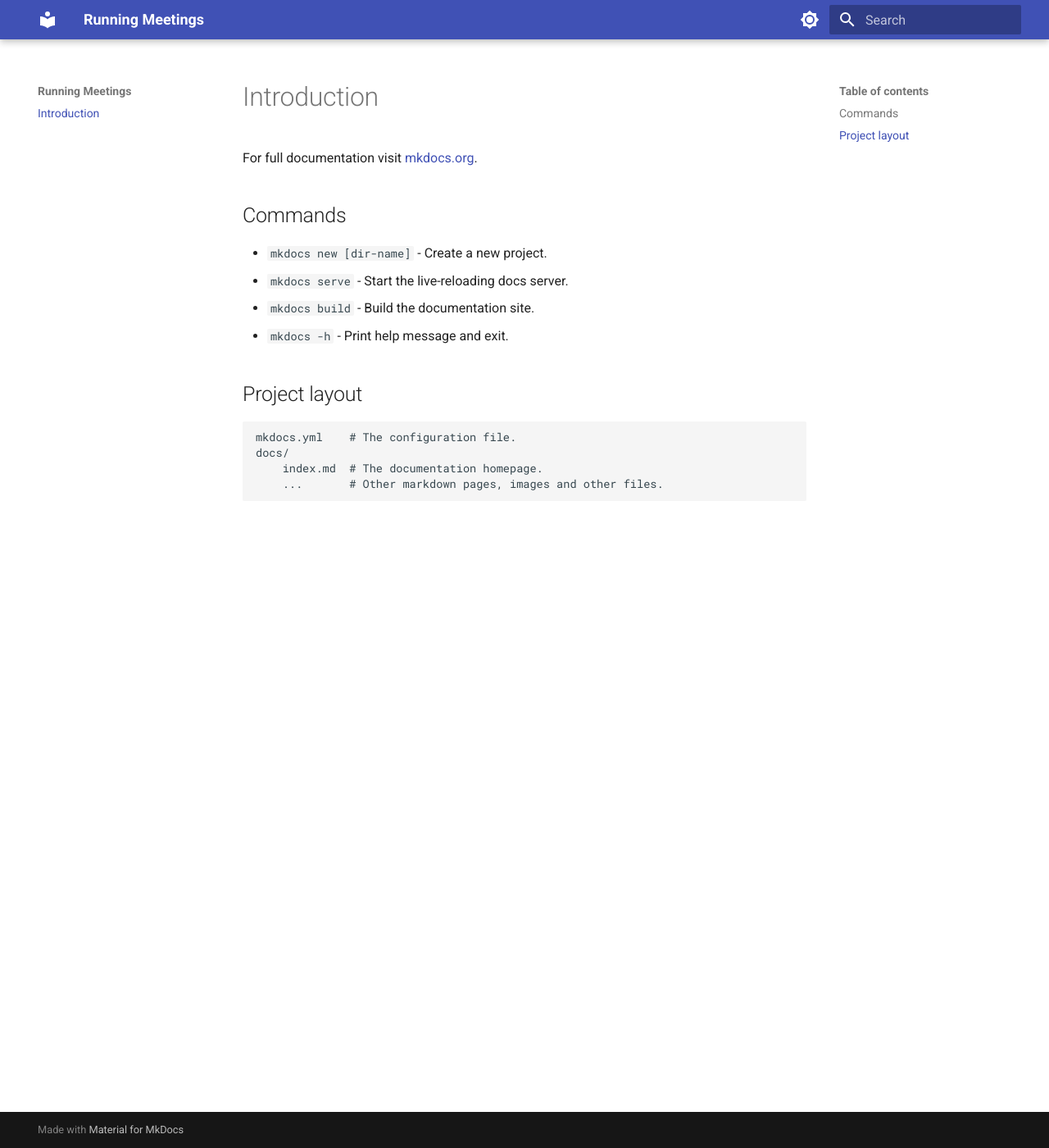
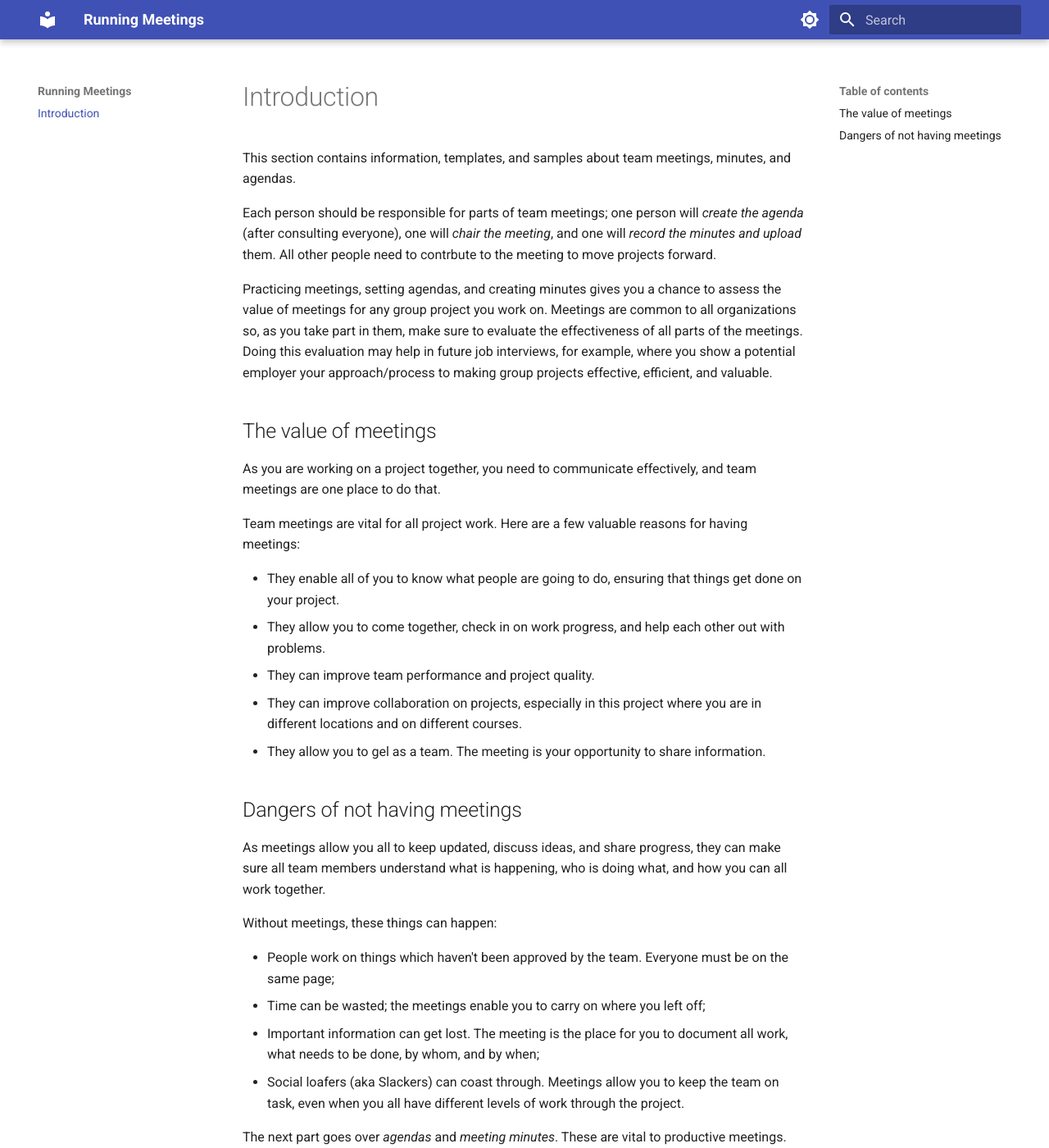
Before and after one commit to SammyJLee/Running-Meetings, an MkDocs documentation site: the page built from docs/index.md, in a window 1280 px wide and 1400 px high. Shown: the whole window at 82% size. Built offline with MkDocs 1.6.1 and Material for MkDocs 9.7.7, drawn with Linux system fonts in a browser that asks for light colours; some of the changed text lies outside the part shown.

Commit message:
updated info

```diff
--- a/docs/index.md
+++ b/docs/index.md
@@ -1,17 +1,35 @@
 # Introduction
 
-For full documentation visit [mkdocs.org](https://www.mkdocs.org).
+This section contains information, templates, and samples about team meetings, minutes, and agendas.
 
-## Commands
+Each person should be responsible for parts of team meetings; one person will _create the agenda_ (after consulting everyone), one will _chair the meeting_, and one will _record the minutes and upload_ them. All other people need to contrbute to the meeting to move projects forward.
 
-* `mkdocs new [dir-name]` - Create a new project.
-* `mkdocs serve` - Start the live-reloading docs server.
-* `mkdocs build` - Build the documentation site.
-* `mkdocs -h` - Print help message and exit.
+Practicing meetings, setting agendas, and creating minutes gives you a chance to assess the value of meetings for any group project you work on. Meetings are common to all organizations so, as you take part in them, make sure to evaluate the effectiveness of all parts of the meetings. Doing this evaluation may help in future job interviews, for example, where you show a potential employer your approach/process to making group projects effective, efficient, and valuable.
 
-## Project layout
+## The value of meetings
 
-    mkdocs.yml    # The configuration file.
-    docs/
-        index.md  # The documentation homepage.
-        ...       # Other markdown pages, images and other files.
+As you are working on a project together, you need to communicate effectively, and team meetings are one place to do that.
+
+Team meetings are vital for all project work. Here are a few valuable reasons for having meetings:
+
+- They enable all of you to know what people are going to do, ensuring that things get done on your project.
+- They allow you to come together, check in on work progress, and help each other out with problems.
+- They can improve team performance and project quality.
+- They can improve collaboration on projects, especially in this project where you are in different locations and on different courses.
+- They allow you to gel as a team. The meeting is your opportunity to share information.
+
+## Dangers of not having meetings
+
+As meetings allow you all to keep updated, discuss ideas, and share progress, they can make sure all team members understand what is happening, who is doing what, and how you can all work together.
+
+Without meetings, these things can happen:
+
+- People work on things which haven't been approved by the team. Everyone must be on the same page;
+- Time can be wasted; the meetings enable you to carry on where you left off;
+- Important information can get lost. The meeting is the place for you to document all work, what needs to be done, by whom, and by when;
+- Social loafers (aka Slackers) can coast through. Meetings allow you to keep the team on task, even when you all have different levels of work through the project.
+
+The next part goes over *agendas* and *meeting minutes*.
+These are vital to productive meetings. Action is the goal of all meetings, moving the team and project forward continually.
+
+> **Takeaway:** Meetings have little value if there is no action.
```
